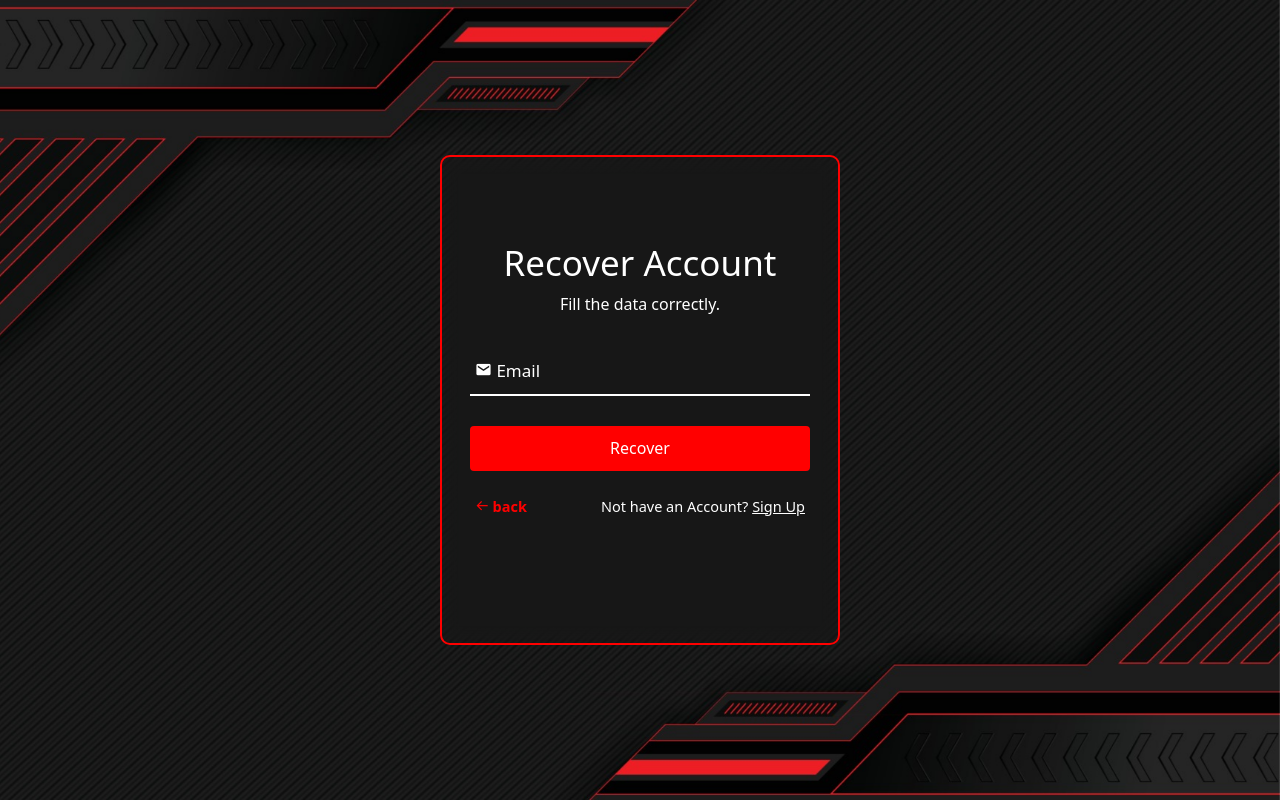
After one commit to AshrafUzzaman04/something_new, a PHP site: page /something_new/recoveremail in a window 1280 px wide. The commit adds this page. Run offline with PHP 8.4, Linux system fonts and the light colour scheme; data that the repository does not hold is empty.

Commit message:
recoveremail page creation

```diff
--- /dev/null
+++ b/recoveremail.php
@@ -0,0 +1,36 @@
+<?php
+
+include_once("./connection.php");
+include_once("./includes/header.php");
+?>
+<section class="form_section">
+    <div class="login_section">
+        <!-- ================================================================ -->
+        <!-- ======================= Recover Account =========================-->
+        <!-- ================================================================ -->
+        <div class="form_box login">
+            <form action="<?= htmlentities(substr($_SERVER['PHP_SELF'], 0, -4)) ?>" method="POST">
+                <h2>Recover Account</h2>
+                <p class="text-center">Fill the data correctly.</p>
+
+                <!-- email -->
+                <div class="input_box <?= $error_email ? "invalid" : null ?>">
+                    <input type="email" name="recov_Email" id="recov_email" placeholder="Email" class="<?= $error_email ? "invalid" : null ?>" value="">
+                    <label for="recov_email"><i class='bx bxs-envelope'></i> Email</label>
+                </div>
+
+                <!-- submit -->
+                <button class="btn" type="submit" name="recover123">Recover</button>
+
+                <div class="create_account">
+                    <p><a href="javascript:history.go(-1)"><i class='bx bx-arrow-back'></i>back</a></p>
+                    <p>Not have an Account? <a href="register" class="text-decoration-underline">Sign Up</a></p>
+                </div>
+            </form>
+        </div>
+    </div>
+</section>
+
+<?php
+
+include_once("./includes/footer.php");
--- a/register.php
+++ b/register.php
@@ -109,7 +109,7 @@ if ($_SERVER['REQUEST_METHOD'] === "POST" && isset($_POST['login123'])) {
                 </div>
                 <div class="remmember_password">
                     <label for="checkbox"><input type="checkbox" id="checkbox" name="remember_me">Remmember Me</label>
-                    <a href="#">Forget Password</a>
+                    <a href="recoveremail">Forget Password</a>
                 </div>
 
                 <!-- all error msg -->
```
